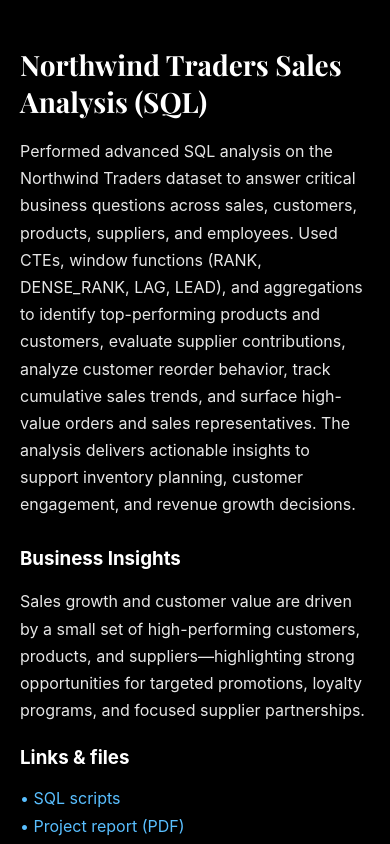
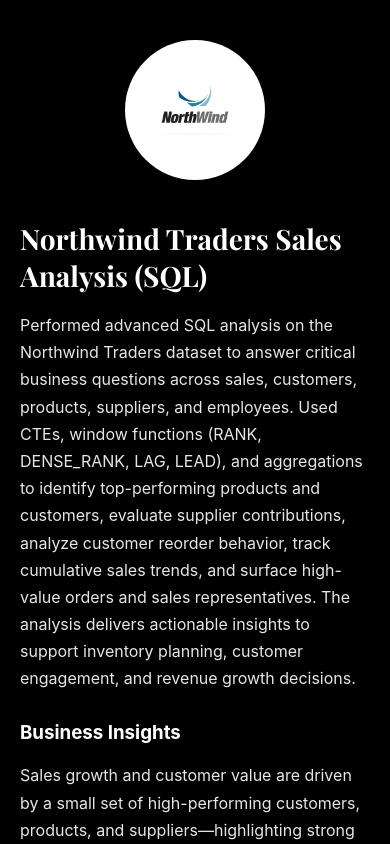
Before and after one commit to Sriya200/my-portfolio, a React (Vite) app: page /projects/Northwind in a window 390 px wide. Built offline with nearby package versions, Linux system fonts and the light colour scheme.

Commit message:
Fixed mobile alignment + updated resume

```diff
--- a/src/components/Education/education.style.js
+++ b/src/components/Education/education.style.js
@@ -41,18 +41,23 @@
     },
   },
 
-  title: {
-    fontFamily: "'Playfair Display', Georgia, serif",
-    fontWeight: 300,
-    fontSize: "clamp(42px, 9vw, 80px)",
-    lineHeight: 1.05,
-    margin: 0,
-    color: "#fff",
+  tile: {
+  opacity: 0,
+  transform: "translateY(14px)",
+  transition: "all 0.4s ease",
+  borderRadius: 14,
+  padding: 16,
+  background: "rgba(255,255,255,0.02)",
 
-    "@media (max-width: 900px)": {
-      textAlign: "center",
-    },
+  "@media (max-width: 700px)": {
+    padding: 14,
   },
+
+  "&:hover": {
+    transform: "translateY(-6px)",
+    boxShadow: "0 18px 42px rgba(0,0,0,0.55)",
+  },
+},
 
   /* RIGHT CONTENT */
   right: {
--- a/src/pages/ProjectDetail.jsx
+++ b/src/pages/ProjectDetail.jsx
@@ -22,9 +22,14 @@
       maxWidth: 1100,
       margin: "0 auto",
       display: "grid",
-      gridTemplateColumns: "repeat(auto-fit, minmax(300px, 1fr))",
+      gridTemplateColumns: "1fr",
       gap: 24,
-      alignItems: "center",
+
+      // desktop layout
+      "@media (min-width: 900px)": {
+        gridTemplateColumns: "1fr 400px",
+        alignItems: "center",
+      },
     },
 
     title: {
@@ -50,18 +55,41 @@
       textDecoration: "none",
     },
 
+    // MOBILE TOP LOGO
+    mobileLogo: {
+      display: "flex",
+      justifyContent: "center",
+      marginBottom: 10,
+
+      "@media (min-width: 900px)": {
+        display: "none",
+      },
+    },
+
+    // DESKTOP RIGHT LOGO
+    desktopLogo: {
+      display: "none",
+
+      "@media (min-width: 900px)": {
+        display: "flex",
+        justifyContent: "center",
+      },
+    },
+
     logoWrap: {
-      width: "100%",
-      maxWidth: 280,
-      height: 280,
+      width: 140,
+      height: 140,
       borderRadius: "999px",
       background: "#fff",
       display: "flex",
       alignItems: "center",
       justifyContent: "center",
-      overflow: "hidden",
-      margin: "30px auto 0",
       boxShadow: "0 20px 60px rgba(0,0,0,0.6)",
+
+      "@media (min-width: 900px)": {
+        width: 260,
+        height: 260,
+      },
     },
 
     logoImg: {
@@ -86,9 +114,6 @@
       <main style={styles.page}>
         <section style={{ maxWidth: 900, margin: "120px auto", textAlign: "center" }}>
           <h2>Project not found</h2>
-          <p style={{ color: "rgba(255,255,255,0.7)" }}>
-            We couldn't find a project with id “{id}”.
-          </p>
           <button style={styles.backBtn} onClick={() => navigate(-1)}>
             ← Back
           </button>
@@ -101,7 +126,14 @@
     <main style={styles.page}>
       <section style={styles.container}>
 
-        {/* LEFT */}
+        {/* MOBILE LOGO */}
+        <div style={styles.mobileLogo}>
+          <div style={styles.logoWrap}>
+            <img src={project.imgPath || project.img} alt={project.title} style={styles.logoImg} />
+          </div>
+        </div>
+
+        {/* LEFT CONTENT */}
         <div>
           <h1 style={styles.title}>{project.title}</h1>
 
@@ -149,16 +181,13 @@
           </button>
         </div>
 
-        {/* RIGHT */}
-        <div style={{ display: "flex", justifyContent: "center" }}>
+        {/* DESKTOP LOGO */}
+        <div style={styles.desktopLogo}>
           <div style={styles.logoWrap}>
-            <img
-              src={project.imgPath || project.img}
-              alt={project.title}
-              style={styles.logoImg}
-            />
+            <img src={project.imgPath || project.img} alt={project.title} style={styles.logoImg} />
           </div>
         </div>
+
       </section>
     </main>
   );
```
